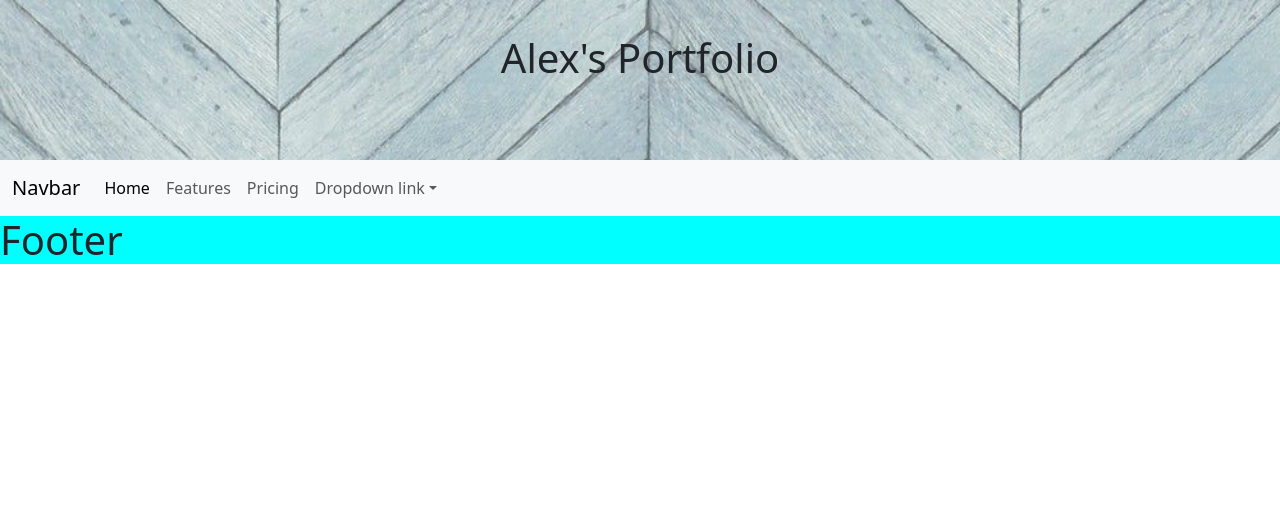
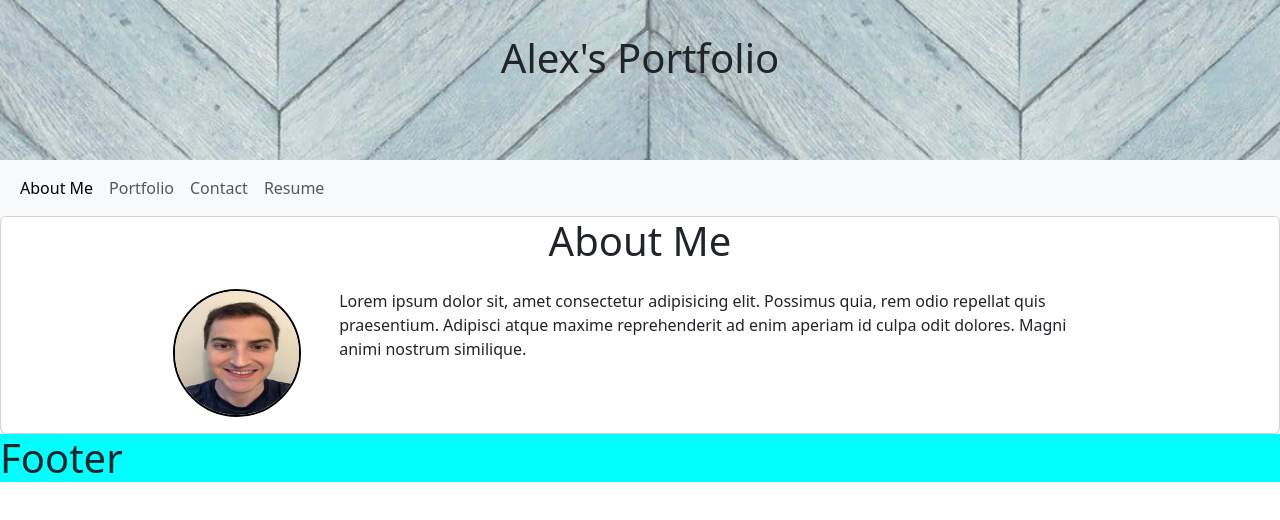
Before and after one commit to AlexLenson/React-Portfolio, a React (Vite) app: page / in a window 1280 px wide. Shown: the top 520 px of the page. Built offline with nearby package versions, Linux system fonts and the light colour scheme.

Commit message:
added nav bar

```diff
--- a/src/App.jsx
+++ b/src/App.jsx
@@ -1,6 +1,7 @@
 import Header from "./components/Header"
 import Nav from "./components/Nav"
 import Footer from "./components/Footer"
+import About from "./components/About"
 
 
 
@@ -9,9 +10,10 @@ function App() {
 
   return (
     <>
-    <Header/>
+      <Header />
       <Nav />
-      <Footer/>
+      <About />
+      <Footer />
     </>
   )
 }
--- /dev/null
+++ b/src/components/About.jsx
@@ -0,0 +1,14 @@
+import profile_pic from '../assets/bootcamp_profile_picture.jpg'
+function About(){
+    return(
+        <div className='about card'>
+            <h1 className='text-center'>About Me</h1>
+            <div className="card-body  d-flex justify-content-center">
+                <img src={profile_pic} alt="" />
+                <p>Lorem ipsum dolor sit, amet consectetur adipisicing elit. Possimus quia, rem odio repellat quis praesentium. Adipisci atque maxime reprehenderit ad enim aperiam id culpa odit dolores. Magni animi nostrum similique.</p>
+            </div>
+        </div>
+    )
+}
+
+export default About
--- a/src/components/Nav.jsx
+++ b/src/components/Nav.jsx
@@ -6,22 +6,25 @@ function Nav(){
     return(
         <nav className="navbar navbar-expand-lg bg-light">
             <div className="container-fluid">
-                <a className="navbar-brand" href="#">Navbar</a>
+                {/* <a className="navbar-brand" href="#">Navbar</a> */}
                 <button className="navbar-toggler" type="button" data-bs-toggle="collapse" data-bs-target="#navbarNavDropdown" aria-controls="navbarNavDropdown" aria-expanded="false" aria-label="Toggle navigation">
                     <span className="navbar-toggler-icon"></span>
                 </button>
                 <div className="collapse navbar-collapse" id="navbarNavDropdown">
                     <ul className="navbar-nav">
                         <li className="nav-item">
-                            <a className="nav-link active" aria-current="page" href="#">Home</a>
+                            <a className="nav-link active" aria-current="page" href="#">About Me</a>
                         </li>
                         <li className="nav-item">
-                            <a className="nav-link" href="#">Features</a>
+                            <a className="nav-link" href="#">Portfolio</a>
                         </li>
                         <li className="nav-item">
-                            <a className="nav-link" href="#">Pricing</a>
+                            <a className="nav-link" href="#">Contact</a>
                         </li>
-                        <li className="nav-item dropdown">
+                        <li className="nav-item">
+                            <a className="nav-link" href="#">Resume</a>
+                        </li>
+                        {/* <li className="nav-item dropdown">
                             <a className="nav-link dropdown-toggle" href="#" role="button" data-bs-toggle="dropdown" aria-expanded="false">
                                 Dropdown link
                             </a>
@@ -30,7 +33,7 @@ function Nav(){
                                 <li><a className="dropdown-item" href="#">Another action</a></li>
                                 <li><a className="dropdown-item" href="#">Something else here</a></li>
                             </ul>
-                        </li>
+                        </li> */}
                     </ul>
                 </div>
             </div>
--- a/src/index.css
+++ b/src/index.css
@@ -12,6 +12,21 @@ header{
   height:20vh;
   padding: 10px;
 }
+
+.about{
+  height:80vh;
+}
+
+.about img{
+  width:10vw;
+  height:10vw;
+  border-radius: 50%;
+  border:2px black double;
+  margin-right: 3vw;
+}
+.about p{
+  width:60vw;
+}
 footer{
   background-color: aqua;
 }
```
Also changed, not shown: src/components/Portfolio.jsx (added, +18 -0 lines), src/components/Project.jsx (added, +13 -0 lines), src/projects.json (added, +8 -0 lines), src/assets/bootcamp_profile_picture.jpg (added), src/components/Contact.jsx (added), src/components/Page.jsx (added), src/components/PageContent.jsx (added), src/components/Resume.jsx (added).
